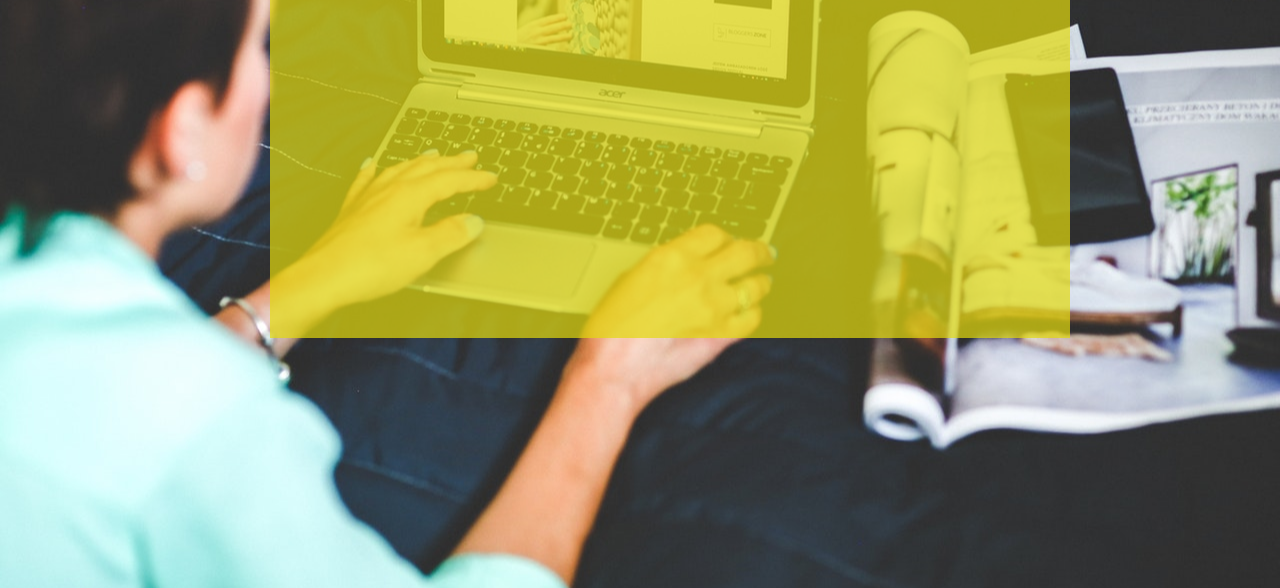
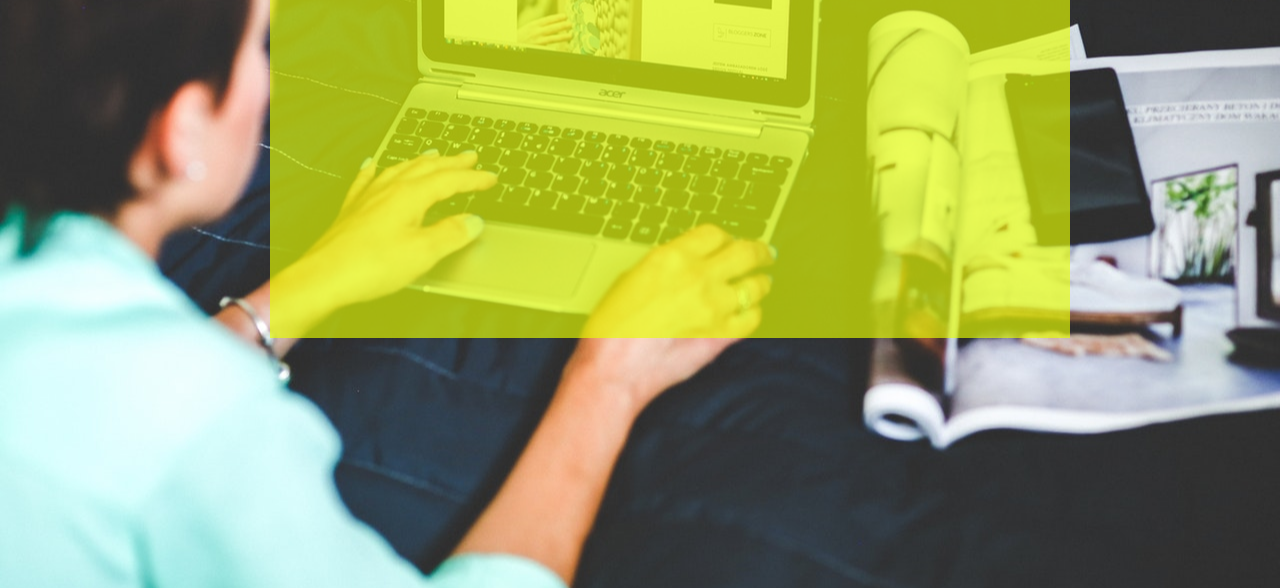
Before and after one commit to jotaparra/reto_preadmision, a plain HTML site: page index.html in a window 1280 px wide. Shown: the part 212-800 px from the top of the page. Drawn offline with Linux system fonts and the light colour scheme.

Commit message:
Modifiqué color de .caja en CSS

```diff
--- a/style.css
+++ b/style.css
@@ -42,7 +42,7 @@ nav a:hover{
  width: 800px;
  height: 400px;
  background color:#FFE521;
- background:rgba(227,218,14,0.70);
+ background:rgba(230,255,0,0.65);
  position: absolute;
  top:150px;
  left: 270px;
```
